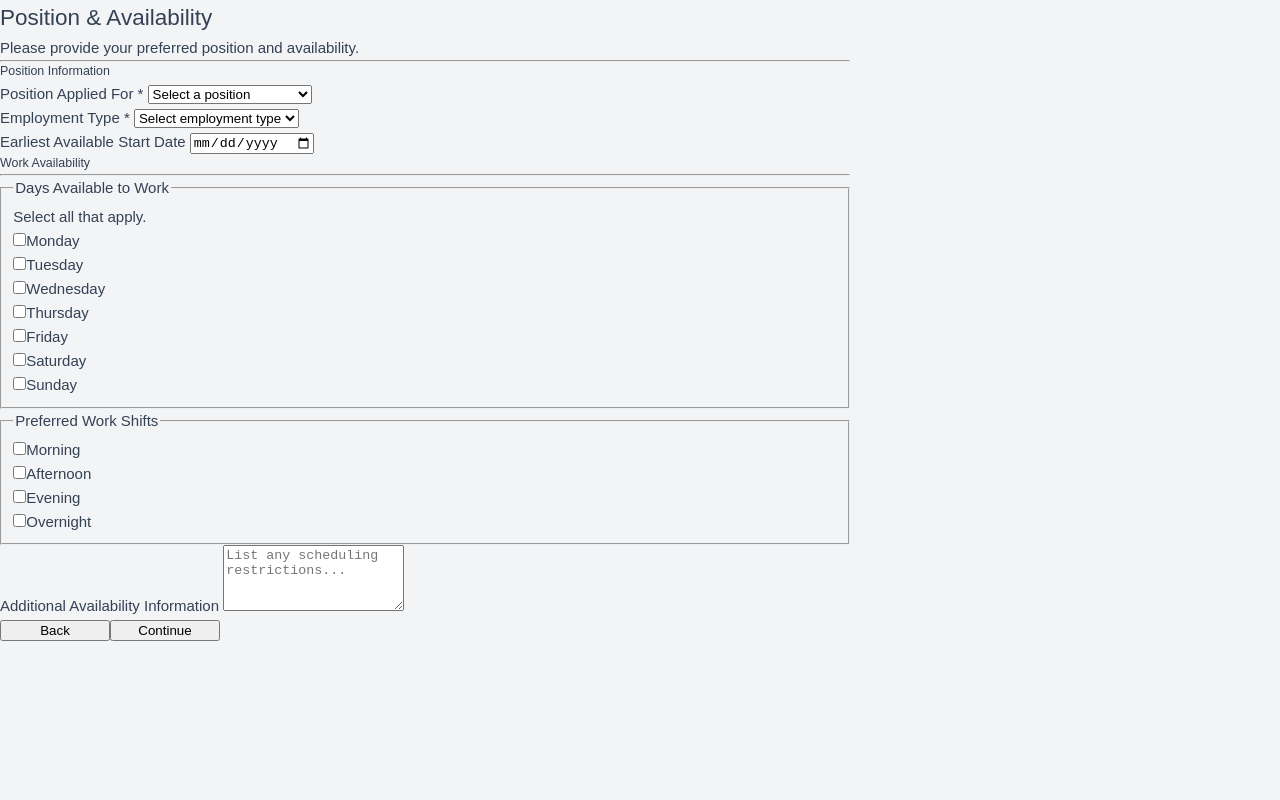
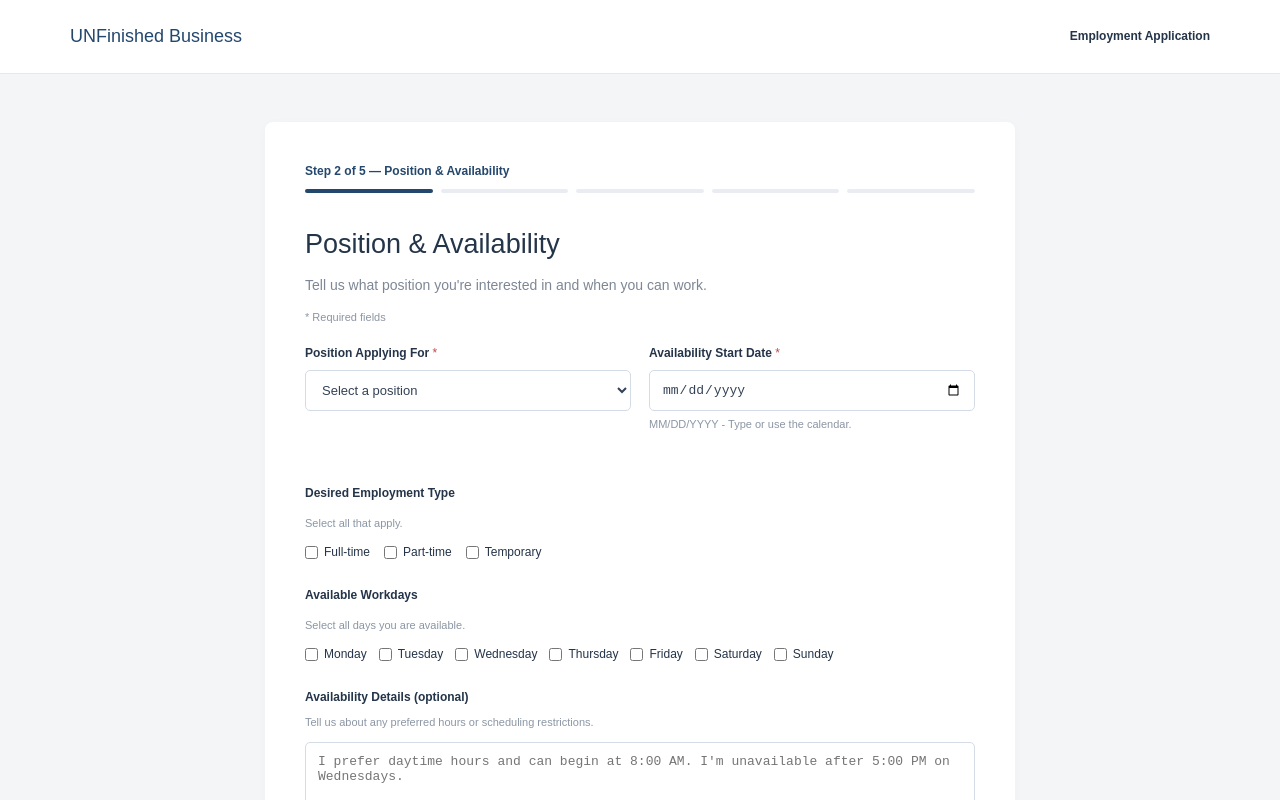
Before and after one commit to AlbertSimpson00/CDA4010---Group-Project-Interface-Prototype, a Vue app in the folder vue-project/: page /page2 in a window 1280 px wide. Shown: the top 800 px of the page. Built offline with nearby package versions, Linux system fonts and the light colour scheme.

Commit message:
Edited Page 2

```diff
--- a/vue-project/src/components/Page2.vue
+++ b/vue-project/src/components/Page2.vue
@@ -1,69 +1,126 @@
+
 <script setup>
-import { application } from '../stores/application.js'
+import { reactive, onMounted } from 'vue'
 import { useRouter } from 'vue-router'
 
 const router = useRouter()
 
-const form = application.employment
+const form = reactive({
+  position: '',
+  startDate: '',
+  employmentTypes: [],
+  workdays: [],
+  availabilityDetails: ''
+})
 
 const positions = [
+  'Customer Service Associate',
+  'Cashier',
+  'Sales Associate',
   'Administrative Assistant',
-  'Receptionist',
-  'Security Guard',
-  'Maintenance',
   'Other'
 ]
 
-const days = [
-  'Monday', 'Tuesday', 'Wednesday',
-  'Thursday', 'Friday', 'Saturday', 'Sunday'
+const employmentTypes = [
+  'Full-time',
+  'Part-time',
+  'Temporary'
 ]
 
-const shifts = [
-  'Morning',
-  'Afternoon',
-  'Evening',
-  'Overnight'
+const days = [
+  'Monday',
+  'Tuesday',
+  'Wednesday',
+  'Thursday',
+  'Friday',
+  'Saturday',
+  'Sunday'
 ]
 
+// Restore previously entered information
+onMounted(() => {
+  const saved = sessionStorage.getItem('page2')
+
+  if (saved) {
+    try {
+      Object.assign(form, JSON.parse(saved))
+    } catch (error) {
+      console.error('Unable to restore Page 2:', error)
+    }
+  }
+})
+
+function saveForm() {
+  sessionStorage.setItem('page2', JSON.stringify(form))
+}
+
 function nextPage() {
-  console.log('Page 2 completed:', application)
+  saveForm()
+  router.push('/page3')
 }
 
 function previousPage() {
-  router.push('/')
+  saveForm()
+  router.push('/page1')
 }
 </script>
 
+<template>
+  <div class="application-page">
 
-<template>
-  <main class="container py-5">
-    <div class="card shadow-sm mx-auto application-card">
-      <div class="card-body p-4 p-md-5">
+    <!-- HEADER -->
+    <header class="site-header">
+      <div class="header-content">
+        <span class="brand">UNFinished Business</span>
+        <span class="header-title">Employment Application</span>
+      </div>
+    </header>
 
-        <h2>Position & Availability</h2>
-        <p class="text-muted">
-          Please provide your preferred position and availability.
+    <!-- APPLICATION CARD -->
+    <main class="application-container">
+      <div class="application-card">
+
+        <!-- PROGRESS -->
+        <div class="progress-section">
+          <p class="step-label">
+            Step 2 of 5 — Position & Availability
           </p>
 
-        <hr />
+          <div class="progress-track">
+            <div class="progress-segment active"></div>
+            <div class="progress-segment"></div>
+            <div class="progress-segment"></div>
+            <div class="progress-segment"></div>
+            <div class="progress-segment"></div>
+          </div>
+        </div>
+
+        <!-- TITLE -->
+        <h1>Position & Availability</h1>
+        <p class="description">
+          Tell us what position you're interested in
+          and when you can work.
+        </p>
 
         <form @submit.prevent="nextPage">
 
-          <!-- POSITION INFORMATION -->
-          <h5 class="mt-4">Position Information</h5>
+          <!-- REQUIRED FIELDS -->
+          <p class="required-note">* Required fields</p>
 
-          <div class="mb-3">
-            <label for="position" class="form-label">
-              Position Applied For *
+          <div class="form-row">
+            <div class="form-group">
+              <label for="position">
+                Position Applying For <span>*</span>
               </label>
+
               <select
                 id="position"
                 v-model="form.position"
-              class="form-select"
                 required
               >
-              <option value="" disabled>Select a position</option>
+                <option value="" disabled>
+                  Select a position
+                </option>
                 <option
                   v-for="position in positions"
                   :key="position"
@@ -74,160 +131,377 @@ function previousPage() {
               </select>
             </div>
 
-          <div v-if="form.position === 'Other'" class="mb-3">
-            <label for="otherPosition" class="form-label">
-              Please Specify *
+            <div class="form-group">
+              <label for="startDate">
+                Availability Start Date <span>*</span>
               </label>
-            <input
-              id="otherPosition"
-              v-model="form.otherPosition"
-              type="text"
-              class="form-control"
-              required
-            />
-          </div>
 
-          <div class="mb-3">
-            <label for="employmentType" class="form-label">
-              Employment Type *
-            </label>
-            <select
-              id="employmentType"
-              v-model="form.employmentType"
-              class="form-select"
-              required
-            >
-              <option value="" disabled>Select employment type</option>
-              <option>Full-time</option>
-              <option>Part-time</option>
-              <option>Either</option>
-            </select>
-          </div>
-
-          <div class="mb-4">
-            <label for="startDate" class="form-label">
-              Earliest Available Start Date
-            </label>
               <input
                 id="startDate"
                 v-model="form.startDate"
                 type="date"
-              class="form-control"
+                required
               />
+
+              <p class="field-hint">
+                MM/DD/YYYY - Type or use the calendar.
+              </p>
+            </div>
           </div>
 
-          <!-- AVAILABILITY -->
-          <h5>Work Availability</h5>
-          <hr />
+          <!-- EMPLOYMENT TYPE -->
+          <fieldset class="form-section">
+            <legend>
+              Desired Employment Type
+            </legend>
 
-          <fieldset class="mb-4">
-            <legend class="fs-6">
-              Days Available to Work
-            </legend>
-            <p class="text-muted small">
-              Select all that apply.
+            <p class="field-hint">Select all that apply.</p>
+
+            <div class="checkbox-group">
+              <label
+                v-for="type in employmentTypes"
+                :key="type"
+                class="checkbox-label"
+              >
+                <input
+                  v-model="form.employmentTypes"
+                  type="checkbox"
+                  :value="type"
+                />
+                {{ type }}
+              </label>
+            </div>
+          </fieldset>
+
+          <!-- WORKDAYS -->
+          <fieldset class="form-section">
+            <legend>Available Workdays</legend>
+
+            <p class="field-hint">
+              Select all days you are available.
             </p>
 
-            <div class="row">
-              <div
+            <div class="checkbox-group workdays">
+              <label
                 v-for="day in days"
                 :key="day"
-                class="col-6 col-md-4 mb-2"
+                class="checkbox-label"
               >
-                <div class="form-check">
                 <input
-                    :id="'day-' + day"
-                    v-model="form.availableDays"
+                  v-model="form.workdays"
+                  type="checkbox"
                   :value="day"
-                    type="checkbox"
-                    class="form-check-input"
                 />
-                  <label
-                    :for="'day-' + day"
-                    class="form-check-label"
-                  >
                 {{ day }}
               </label>
             </div>
-              </div>
-            </div>
           </fieldset>
 
-          <fieldset class="mb-4">
-            <legend class="fs-6">
-              Preferred Work Shifts
-            </legend>
+          <!-- AVAILABILITY DETAILS -->
+          <div class="form-section">
+            <label for="availabilityDetails">
+              Availability Details (optional)
+            </label>
 
-            <div class="row">
-              <div
-                v-for="shift in shifts"
-                :key="shift"
-                class="col-6 col-md-4 mb-2"
-              >
-                <div class="form-check">
-                  <input
-                    :id="'shift-' + shift"
-                    v-model="form.preferredShifts"
-                    :value="shift"
-                    type="checkbox"
-                    class="form-check-input"
-                  />
-                  <label
-                    :for="'shift-' + shift"
-                    class="form-check-label"
-                  >
-                    {{ shift }}
-                  </label>
-                </div>
-              </div>
-            </div>
-          </fieldset>
+            <p class="field-hint">
+              Tell us about any preferred hours or
+              scheduling restrictions.
+            </p>
 
-          <div class="mb-4">
-            <label for="notes" class="form-label">
-              Additional Availability Information
-            </label>
             <textarea
-              id="notes"
-              v-model="form.additionalNotes"
-              class="form-control"
+              id="availabilityDetails"
+              v-model="form.availabilityDetails"
               rows="4"
-              placeholder="List any scheduling restrictions..."
+              placeholder="I prefer daytime hours and can begin at 8:00 AM. I'm unavailable after 5:00 PM on Wednesdays."
             ></textarea>
           </div>
 
           <!-- NAVIGATION -->
-          <div class="d-flex justify-content-between mt-4">
+          <div class="form-navigation">
             <button
               type="button"
-              class="btn btn-outline-secondary"
+              class="back-button"
               @click="previousPage"
             >
               Back
             </button>
 
-            <button type="submit" class="btn btn-primary">
-              Continue
+            <button type="submit" class="next-button">
+              Next: Education & Experience
+              <span aria-hidden="true">➜</span>
             </button>
           </div>
 
         </form>
       </div>
+    </main>
+
+    <!-- FOOTER -->
+    <footer class="site-footer">
+      UNFinished Business is an equal-opportunity employer.
+    </footer>
+
   </div>
-  </main>
 </template>
 
 <style scoped>
-.application-card {
-  max-width: 850px;
-  border-radius: 12px;
+.application-page {
+  min-height: 100vh;
+  background-color: #f3f5f7;
+  color: #243449;
+  font-family: Arial, Helvetica, sans-serif;
 }
 
-.form-label {
+/* HEADER */
+.site-header {
+  background: white;
+  border-bottom: 1px solid #e5e9ef;
+  padding: 22px 0;
+}
+
+.header-content {
+  max-width: 1200px;
+  margin: auto;
+  padding: 0 30px;
+  display: flex;
+  justify-content: space-between;
+  align-items: center;
+}
+
+.brand {
+  color: #24476d;
+  font-size: 18px;
   font-weight: 500;
 }
 
-.btn {
-  min-width: 110px;
+.header-title {
+  font-size: 12px;
+  font-weight: 600;
+}
+
+/* CARD */
+.application-container {
+  display: flex;
+  justify-content: center;
+  padding: 48px 20px 24px;
+}
+
+.application-card {
+  background: white;
+  width: 100%;
+  max-width: 750px;
+  padding: 40px;
+  border-radius: 8px;
+  box-shadow: 0 2px 12px rgba(0, 0, 0, 0.025);
+}
+
+/* PROGRESS */
+.progress-section {
+  margin-bottom: 30px;
+}
+
+.step-label {
+  font-size: 12px;
+  color: #24476d;
+  font-weight: bold;
+  margin-bottom: 8px;
+}
+
+.progress-track {
+  display: flex;
+  gap: 8px;
+}
+
+.progress-segment {
+  flex: 1;
+  height: 4px;
+  background: #e9edf2;
+  border-radius: 3px;
+}
+
+.progress-segment.active {
+  background: #24476d;
+}
+
+/* TITLES */
+h1 {
+  font-size: 27px;
+  font-weight: 500;
+  margin: 0 0 8px;
+}
+
+.description {
+  font-size: 14px;
+  color: #7d8795;
+  margin-bottom: 12px;
+}
+
+.required-note {
+  font-size: 11px;
+  color: #8c95a3;
+  margin-bottom: 18px;
+}
+
+/* FORM */
+.form-row {
+  display: grid;
+  grid-template-columns: 1fr 1fr;
+  gap: 18px;
+}
+
+.form-group {
+  margin-bottom: 22px;
+  min-width: 0;
+}
+
+label,
+legend {
+  display: block;
+  font-size: 12px;
+  font-weight: 600;
+  margin-bottom: 7px;
+}
+
+label span {
+  color: #bd4a4a;
+}
+
+select,
+input[type="date"],
+textarea {
+  width: 100%;
+  border: 1px solid #d4dce6;
+  border-radius: 5px;
+  padding: 11px 12px;
+  font-size: 13px;
+  color: #344256;
+  background: white;
+  box-sizing: border-box;
+}
+
+select:focus,
+input:focus,
+textarea:focus {
+  outline: none;
+  border-color: #507ba9;
+  box-shadow: 0 0 0 2px rgba(80, 123, 169, 0.15);
+}
+
+.field-hint {
+  color: #8b96a5;
+  font-size: 11px;
+  margin: 5px 0 10px;
+}
+
+.form-section {
+  margin: 18px 0 24px;
+  padding: 0;
+  border: 0;
+  min-width: 0;
+}
+
+legend {
+  padding: 0;
+}
+
+.checkbox-group {
+  display: flex;
+  flex-wrap: wrap;
+  gap: 14px;
+}
+
+.checkbox-label {
+  display: inline-flex;
+  align-items: center;
+  gap: 6px;
+  font-size: 12px;
+  font-weight: normal;
+  margin: 0;
+  cursor: pointer;
+}
+
+.checkbox-label input {
+  accent-color: #24476d;
+  margin: 0;
+}
+
+.workdays {
+  gap: 12px;
+}
+
+textarea {
+  resize: vertical;
+  min-height: 90px;
+}
+
+/* NAVIGATION */
+.form-navigation {
+  border-top: 1px solid #e9edf2;
+  padding-top: 24px;
+  margin-top: 28px;
+  display: flex;
+  justify-content: space-between;
+  gap: 12px;
+}
+
+.back-button,
+.next-button {
+  padding: 12px 18px;
+  border-radius: 5px;
+  font-size: 12px;
+  font-weight: 600;
+  cursor: pointer;
+}
+
+.back-button {
+  background: white;
+  color: #24476d;
+  border: 1px solid #d4dce6;
+}
+
+.next-button {
+  background: #19385f;
+  color: white;
+  border: none;
+}
+
+.next-button:hover {
+  background: #2d527e;
+}
+
+/* FOOTER */
+.site-footer {
+  text-align: center;
+  color: #8b96a5;
+  font-size: 11px;
+  padding: 12px 20px 28px;
+}
+
+/* MOBILE */
+@media (max-width: 600px) {
+  .application-card {
+    padding: 24px 18px;
+  }
+
+  .application-container {
+    padding: 20px 12px;
+  }
+
+  .form-row {
+    grid-template-columns: 1fr;
+    gap: 0;
+  }
+
+  .header-content {
+    padding: 0 16px;
+  }
+
+  .checkbox-group {
+    gap: 12px;
+  }
+
+  .next-button {
+    max-width: 70%;
+  }
 }
 </style>
```
Also changed, not shown: vue-project/src/components/Home.vue (added). Lines whose indentation alone changed are shown as unchanged.
